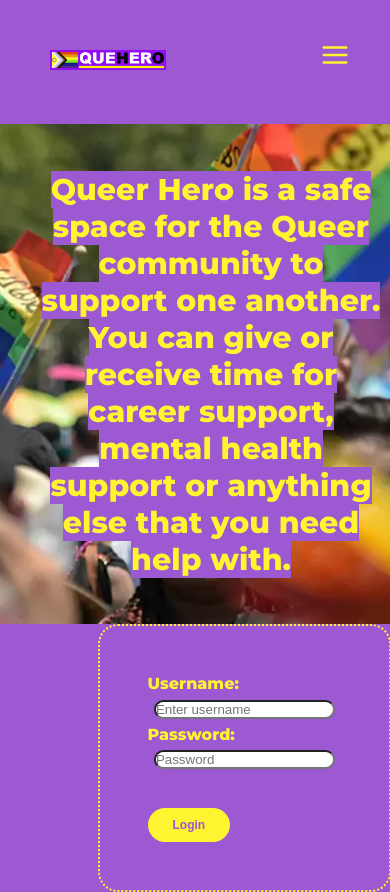
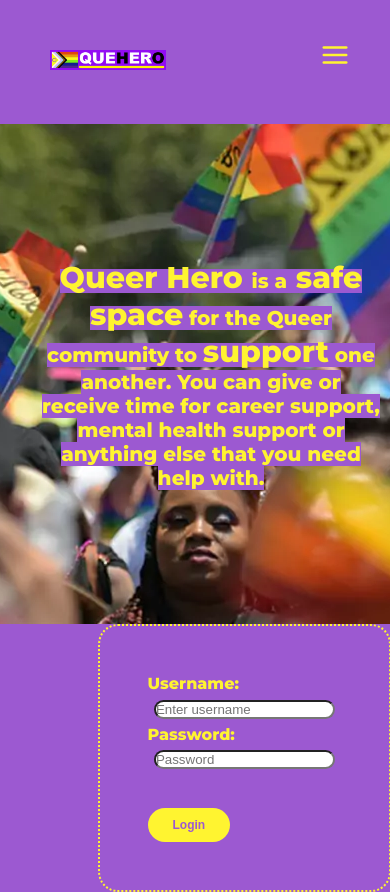
Before and after one commit to SheCodesAus/she-codes-crowdfunding-project-mariapetra, a React (Create React App) app: page /login in a window 390 px wide. Built offline with nearby package versions, Linux system fonts and the light colour scheme.

Commit message:
upgrade dependencies

```diff
--- a/src/components/Hero/Hero.css
+++ b/src/components/Hero/Hero.css
@@ -100,13 +100,27 @@
     background-color: var(--bg-color);
 }
 
+@media screen and (max-width: 750px) {
+    .hero-highlight {
+        font-size: 30px;
+    }
+
+    p.hero-text {
+        font-size: 30px;
+    }
+
+    .hero {
+        max-width: 100%;
+    }
+   }
 @media screen and (max-width: 480px) {
  .hero-highlight {
      font-size: 30px;
  }
 
- .hero-text {
-     font-size: 30px;
+ p.hero-text,
+ #text {
+     font-size: 20px;
  }
 
  .hero {
```
Also changed, not shown: 1 other file (tests, documents, lock files or other folders).
